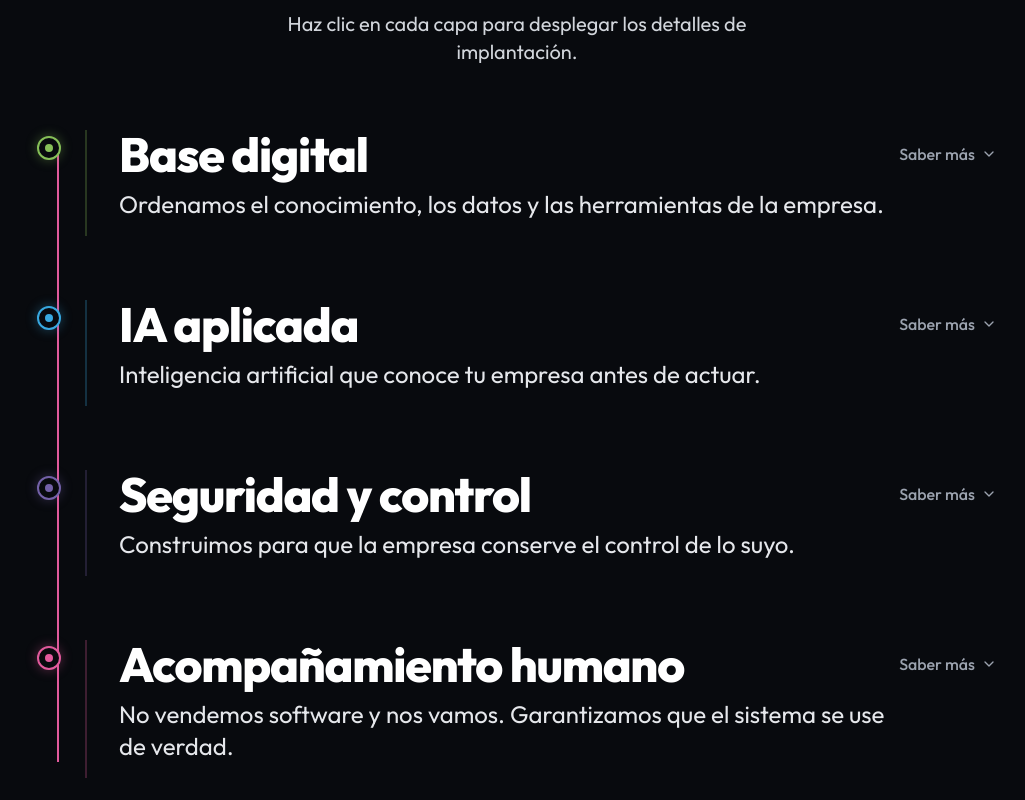
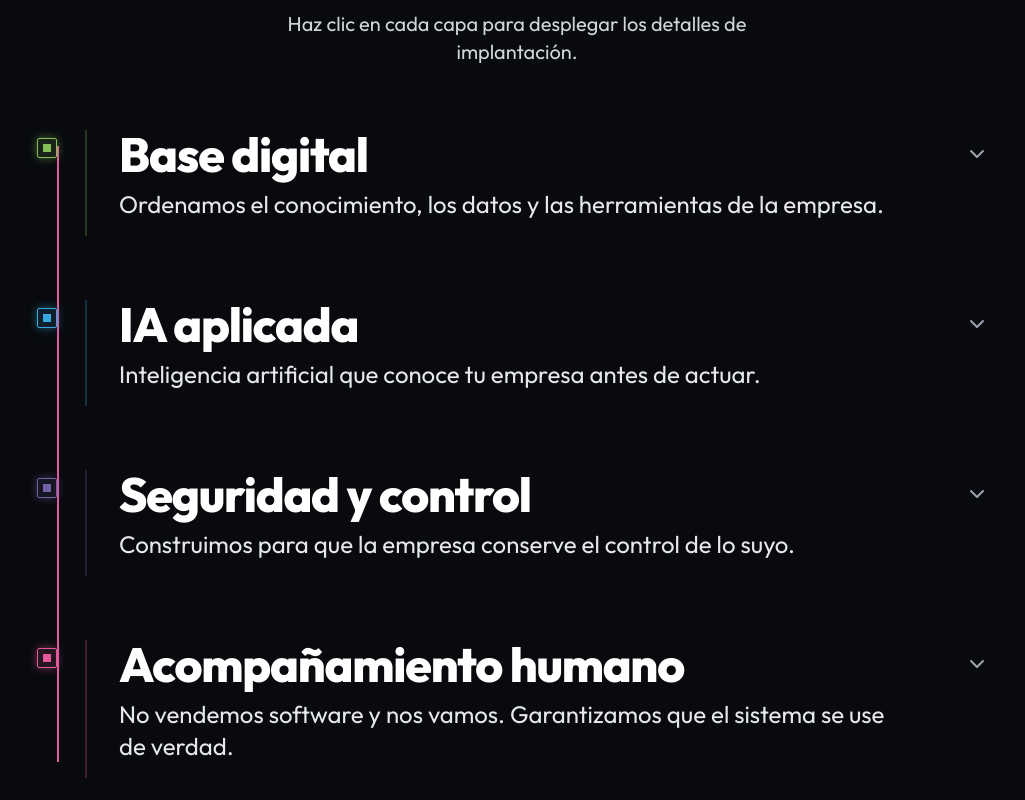
Before and after one commit to gerard-iartesana/iartesana-website, a Next.js app: page / in a window 1280 px wide. Shown: the part 1500-2300 px from the top of the page, without its empty margins (123-1148 px from the left). Built offline with nearby package versions, Linux system fonts and the light colour scheme.

Commit message:
feat: modular square nodes for timeline and minimal chevron toggle

```diff
--- a/src/components/ScrollTimeline.tsx
+++ b/src/components/ScrollTimeline.tsx
@@ -128,17 +128,18 @@ export default function ScrollTimeline() {
                 isActive ? 'opacity-100' : 'opacity-60'
               }`}
             >
-              {/* Step indicator node */}
+              {/* Step indicator node: Modular Square inspired by iARTESANA logo */}
               <div
-                className="absolute -left-6 sm:-left-12 top-1.5 w-6 h-6 rounded-full border-2 bg-[#080A0E] flex items-center justify-center transition-all duration-300 cursor-pointer"
+                className="absolute -left-6 sm:-left-12 top-2 w-5 h-5 rounded-sm border bg-[#080A0E] flex items-center justify-center transition-all duration-300 cursor-pointer"
                 onClick={() => toggleExpand(index)}
                 style={{
                   borderColor: isActive ? step.color : 'rgba(255, 255, 255, 0.2)',
-                  boxShadow: isActive ? `0 0 12px ${step.color}60` : 'none',
+                  boxShadow: isActive ? `0 0 10px ${step.color}80` : 'none',
+                  backgroundColor: isActive ? `${step.color}25` : '#080A0E',
                 }}
               >
                 <div
-                  className="w-2 h-2 rounded-full transition-transform"
+                  className="w-2 h-2 rounded-xs transition-all duration-300"
                   style={{ backgroundColor: isActive ? step.color : 'transparent' }}
                 />
               </div>
@@ -154,20 +155,26 @@ export default function ScrollTimeline() {
                   onClick={() => toggleExpand(index)}
                 >
                   <div className="flex items-center justify-between">
-                    {/* Título de la capa en BOLD / EXTRA BOLD */}
+                    {/* Título de la capa en BOLD */}
                     <h3 className="text-3xl sm:text-5xl font-extrabold text-white tracking-tight group-hover:text-gray-200 transition-colors">
                       {step.title}
                     </h3>
+
+                    {/* Indicador minimalista sólo con flecha (sin texto "Saber más") */}
                     <button
                       type="button"
-                      className="inline-flex items-center gap-1.5 text-sm sm:text-base font-medium text-gray-400 group-hover:text-white transition-colors shrink-0"
+                      className="p-2 text-gray-400 hover:text-white transition-colors shrink-0 focus:outline-none"
+                      aria-label={isExpanded ? 'Plegar detalles' : 'Desplegar detalles'}
                     >
-                      <span>{isExpanded ? 'Menos detalles' : 'Saber más'}</span>
-                      {isExpanded ? <ChevronUp className="w-4 h-4 text-gray-400 group-hover:text-white" /> : <ChevronDown className="w-4 h-4 text-gray-400 group-hover:text-white" />}
+                      {isExpanded ? (
+                        <ChevronUp className="w-6 h-6 text-gray-400 group-hover:text-white transition-transform duration-300" />
+                      ) : (
+                        <ChevronDown className="w-6 h-6 text-gray-400 group-hover:text-white transition-transform duration-300" />
+                      )}
                     </button>
                   </div>
 
-                  {/* Texto de debajo en tipografía NORMAL / REGULAR */}
+                  {/* Texto de debajo en REGULAR */}
                   <p className="text-xl sm:text-2xl font-normal text-gray-200 max-w-3xl leading-relaxed">
                     {step.mainIdea}
                   </p>
```
